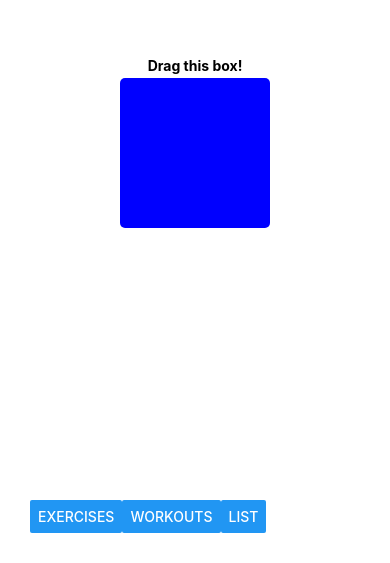
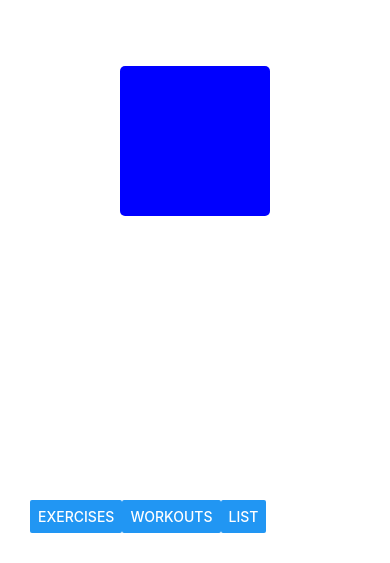
Before and after one commit to andrewrobles/gymOS, a React Native app in the folder ui/: screen / in a window 390 px wide. Shown: the part 281-844 px from the top of the page. Built offline with nearby package versions, Linux system fonts and the light colour scheme.

Commit message:
Remove drag this box text

```diff
--- a/ui/components/List.js
+++ b/ui/components/List.js
@@ -17,7 +17,6 @@ const List = () => {
 
   return (
     <View style={styles.container}>
-      <Text style={styles.titleText}>Drag this box!</Text>
       <Animated.View
         style={{
           transform: [{translateX: pan.x}, {translateY: pan.y}],
```
